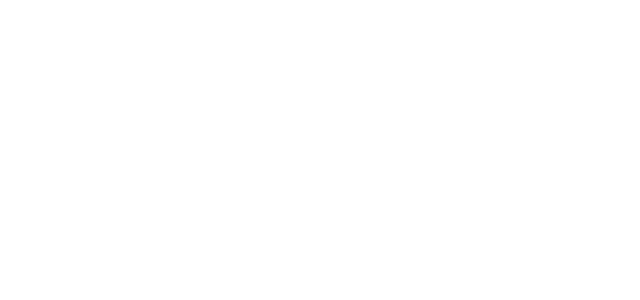
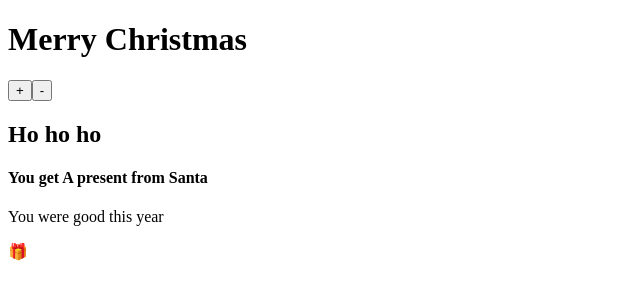
Before and after one commit to tobifotis/merry-christmas-app, a React (Vite) app: page / in a window 1280 px wide. Shown: the top 300 px of the page, without its empty margins (0-640 px from the left). Built offline with nearby package versions, Linux system fonts and the light colour scheme.

Commit message:
feat: santa counter

```diff
--- a/src/App.jsx
+++ b/src/App.jsx
@@ -1,21 +1,12 @@
-import { useState } from 'react';
 import reactLogo from './assets/react.svg';
 import viteLogo from '/vite.svg';
 
+import SantaCounter from './components/SantaCounter';
+
 function App() {
-    const [gift, setGift] = useState(1);
-
-    function addGift() {
-        setGift((prevGift) => prevGift + 1);
-    }
-    function removeGift() {
-        if (gift > 0) {
-            setGift((prevGift) => prevGift - 1);
-        }
-    }
-
     return (
         <>
+            <SantaCounter />
         </>
     );
 }
--- /dev/null
+++ b/src/components/SantaCounter.jsx
@@ -0,0 +1,50 @@
+import { useState  } from "react";
+function SantaCounter() {
+    const [count, setCount] = useState(1);
+
+    function incrementCount() {
+        setCount((prevCount) => prevCount + 1);
+    }
+    function decrementCount() {
+        if (count > 0) {
+            setCount((prevCount) => prevCount - 1);
+        }
+    }
+
+    let message = '';
+    let message2 = '';
+    switch (count) {
+        case 0:
+            message = 'You get nothing from Santa';
+            message2 = 'You were on the naughty list';
+            break;
+        case 1:
+            message = 'You get A present from Santa';
+            message2 = 'You were good this year';
+            break;
+        default:
+            message = `You get ${count} presents from Santa`;
+            message2 = 'You were good this year';
+            break;
+    }
+
+    const gifts = Array.from({length: count})
+
+    return (
+        <>
+            <h1>Merry Christmas</h1>
+            <button onClick={incrementCount}>+</button>
+            <button onClick={decrementCount}>-</button>
+
+            <h2>Ho ho ho</h2>
+            <h4>{message}</h4>
+            <p>{message2}</p>
+
+            <div>{gifts.map((_, index)=> (
+                <span key={index}>🎁</span>
+            ))}</div>
+        </>
+    );
+}
+
+export default SantaCounter;
```
